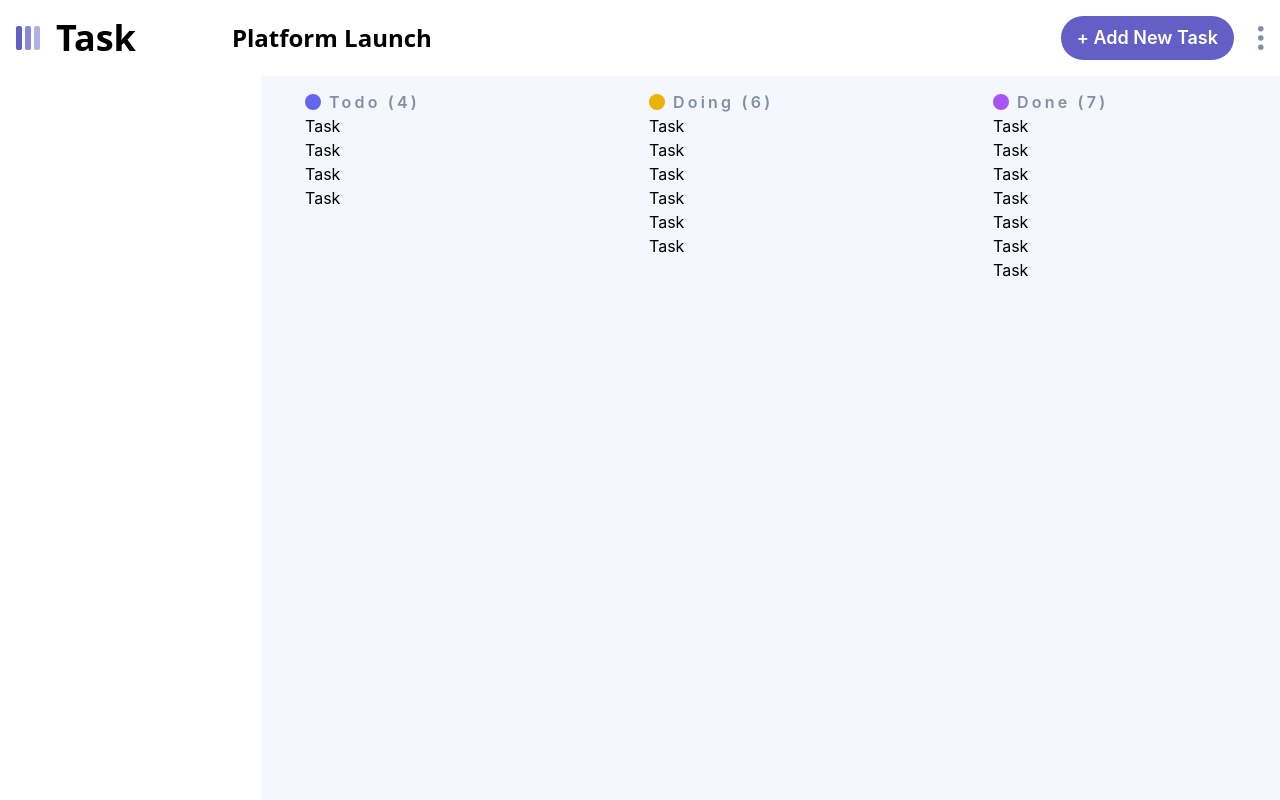
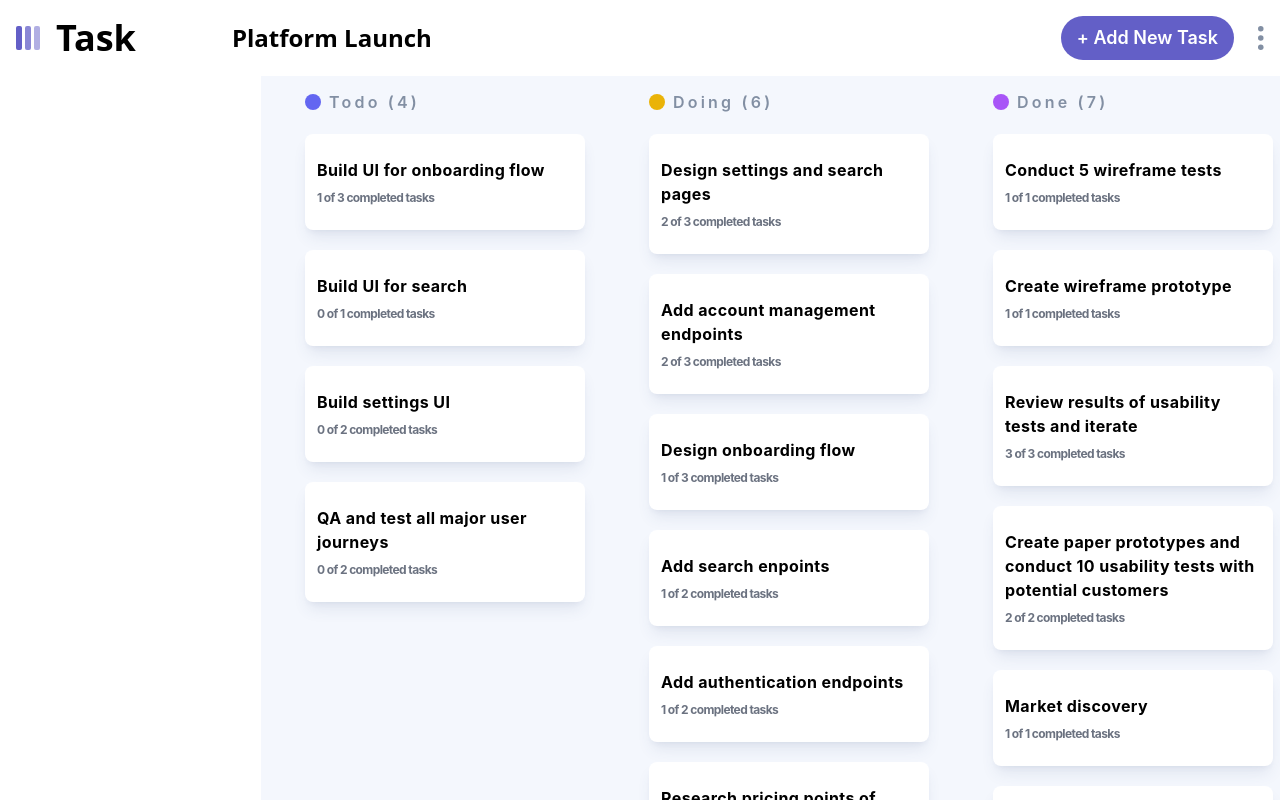
Before and after one commit to Danielseta/task-management-react, a React (Vite) app: page / in a window 1280 px wide. Built offline with nearby package versions, Linux system fonts and the light colour scheme.

Commit message:
Add task completion display in Task component

```diff
--- a/src/componets/Task.jsx
+++ b/src/componets/Task.jsx
@@ -10,7 +10,28 @@
 
   const [isTaskModalOpen, setIsTaskModalOpen] = useState(false);
 
-  return <div>Task</div>;
+  let completed = 0;
+  let subtasks = task.subtasks;
+  subtasks.forEach((subtasks) => {
+    if (subtasks.isCompleted) {
+      completed++;
+    }
+  });
+
+  return (
+    <div>
+      <div
+        className=" w-[280px] first:my-5 rounded-lg bg-white dark:bg-[#2b2c37] shadow-[#364e7e1a]
+    py-6 px-3 shadow-lg hover:text-[#635fc7] dark:text-white dark:hover:text-[#635fc7] cursor-pointer
+    "
+      >
+        <p className=" font-bold tracking-wide">{task.title}</p>
+        <p className=" font-bold text-xs tracking-tighter mt-2 text-gray-500">
+          {completed} of {subtasks.length} completed tasks
+        </p>
+      </div>
+    </div>
+  );
 }
 
 export default Task;
```
